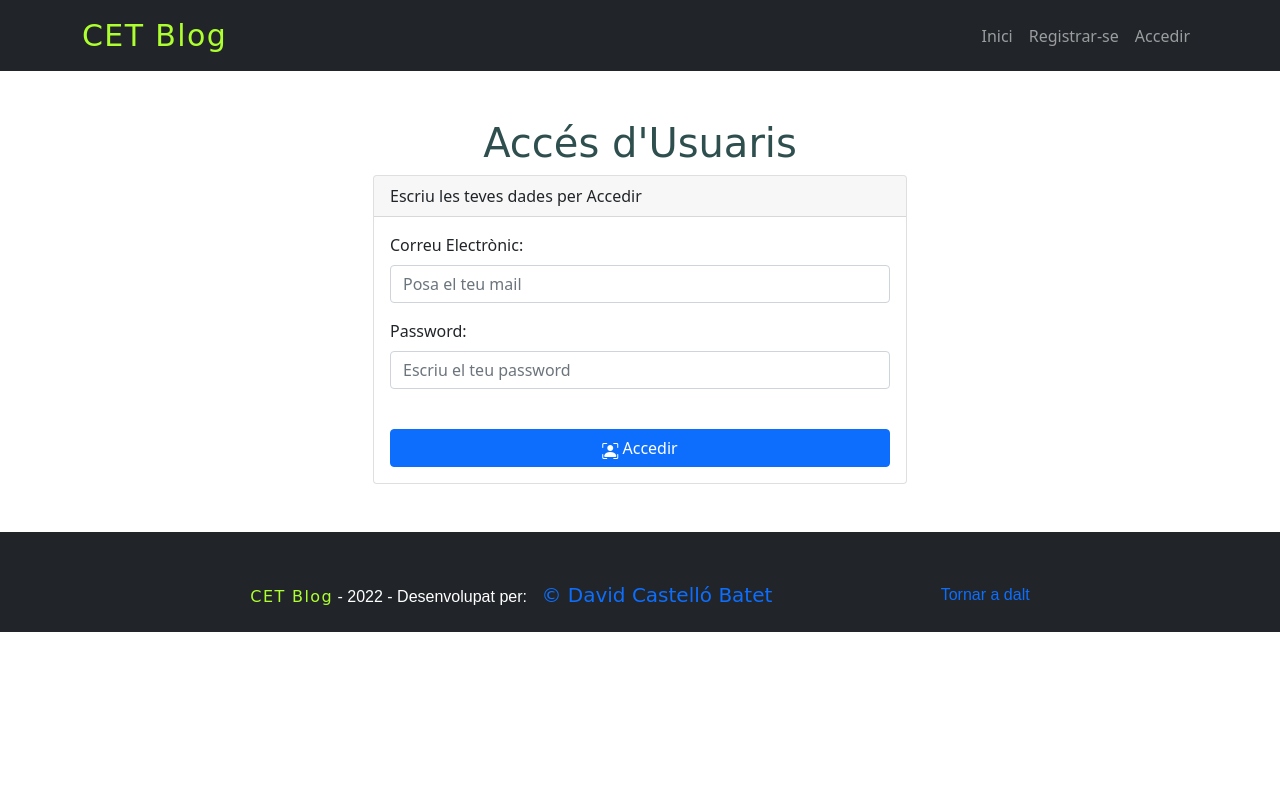
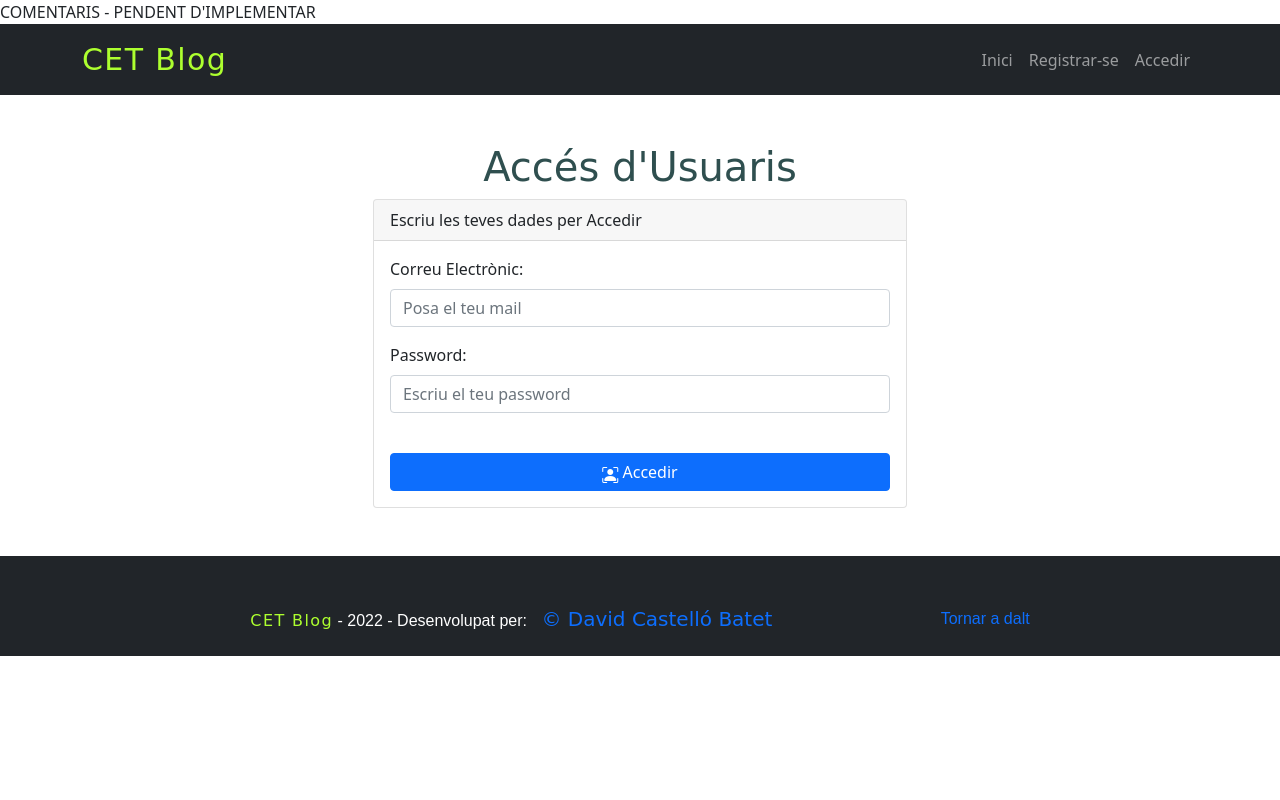
Before and after one commit to DavidCastelloBatet/cet-blog-projecte-final-mf0492, a PHP site: page /CETNoticies/accedir.php in a window 1280 px wide. Run offline with PHP 8.4, Linux system fonts and the light colour scheme; some libraries are stand-ins or nearby versions; some web fonts are replaced.

Commit message:
refactor

```diff
--- a/admin/comentaris.php
+++ b/admin/comentaris.php
@@ -1,3 +1,5 @@
+<!-- PENDENT D'IMPLEMENTAR!!!!!-->
+
 <?php include("../includes/header.php") ?>
 
 <div class="row">
--- a/admin/editar_comentari.php
+++ b/admin/editar_comentari.php
@@ -1,3 +1,5 @@
+<!-- COMENTARIS - PENDENT D'IMPLEMENTAR-->
+
 <?php include("../includes/header.php") ?>
 
 <div class="row">
--- a/includes/footer.php
+++ b/includes/footer.php
@@ -24,8 +24,6 @@
     <script src="https://cdn.ckeditor.com/4.19.1/standard/ckeditor.js"></script>
 
 
-
-
     <script>
       CKEDITOR.replace('texto');
     </script>
--- a/models/Comentari_model.php
+++ b/models/Comentari_model.php
@@ -0,0 +1 @@
+COMENTARIS - PENDENT D'IMPLEMENTAR
```
Also changed, not shown: includes/header.php (+3 -5 lines).
